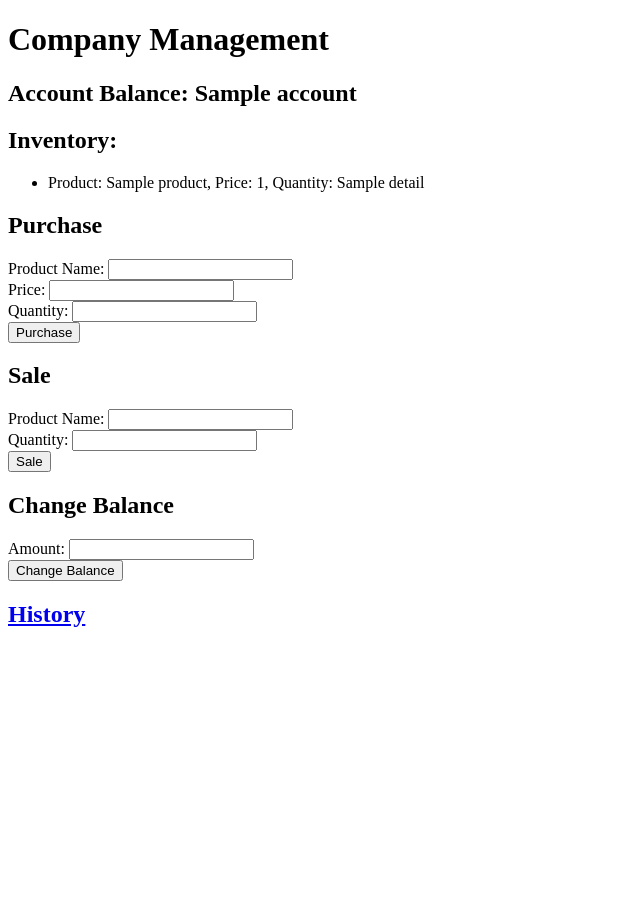
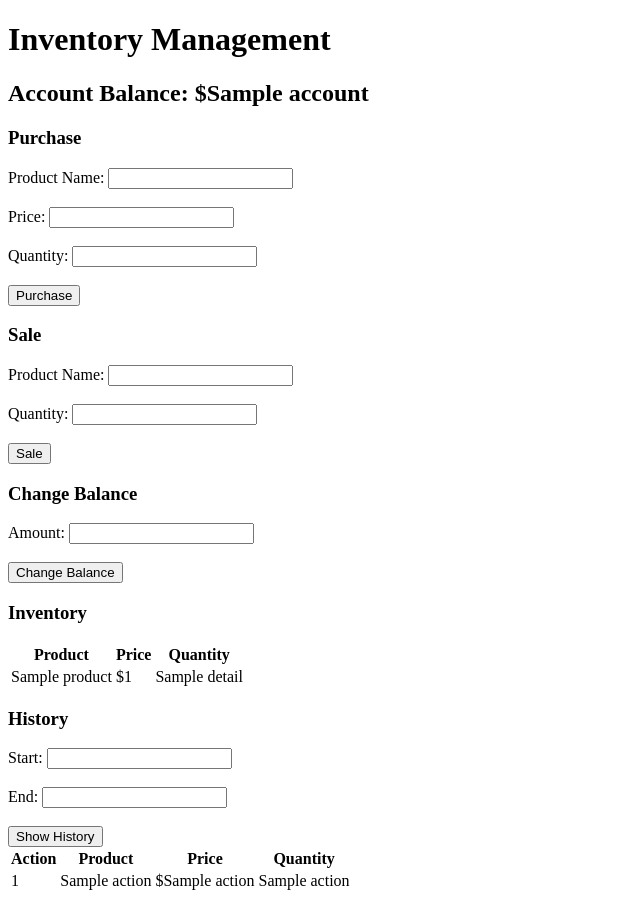
Before and after one commit to Mareczekol/FlaskApp, a Flask app: template templates/home.html in a window 1280 px wide. Shown: the whole page, without its empty margins (0-640 px from the left). Before the commit the page ends 627 px from the top, so only its background shows below. Run offline with Flask 3, Linux system fonts and the light colour scheme; the template is opened without the code that fills it: most values are stand-ins (such as "Sample title", 1, 10 or a date in 2020).

Commit message:
home and history files updated

```diff
--- a/templates/home.html
+++ b/templates/home.html
@@ -1,45 +1,76 @@
 <!DOCTYPE html>
 <html>
 <head>
-    <title>Company Management</title>
+    <title>Inventory Management</title>
 </head>
 <body>
-    <h1>Company Management</h1>
-    <h2>Account Balance: {{ account }}</h2>
-    <h2>Inventory:</h2>
-    <ul>
-        {% for product, details in inventory.items() %}
-            <li>Product: {{ product }}, Price: {{ details[0] }}, Quantity: {{ details[1] }}</li>
-        {% endfor %}
-    </ul>
-
-    <h2>Purchase</h2>
+    <h1>Inventory Management</h1>
+    <h2>Account Balance: ${{ account }}</h2>
+    {% if error_message %}
+        <p style="color: red;">{{ error_message }}</p>
+    {% endif %}
+    <h3>Purchase</h3>
     <form action="/purchase" method="post">
         <label for="product_name">Product Name:</label>
-        <input type="text" id="product_name" name="product_name"><br>
+        <input type="text" id="product_name" name="product_name"><br><br>
         <label for="price">Price:</label>
-        <input type="number" id="price" name="price"><br>
+        <input type="text" id="price" name="price"><br><br>
         <label for="quantity">Quantity:</label>
-        <input type="number" id="quantity" name="quantity"><br>
+        <input type="text" id="quantity" name="quantity"><br><br>
         <input type="submit" value="Purchase">
     </form>
-
-    <h2>Sale</h2>
+    <h3>Sale</h3>
     <form action="/sale" method="post">
         <label for="product_name">Product Name:</label>
-        <input type="text" id="product_name" name="product_name"><br>
+        <input type="text" id="product_name" name="product_name"><br><br>
         <label for="quantity">Quantity:</label>
-        <input type="number" id="quantity" name="quantity"><br>
+        <input type="text" id="quantity" name="quantity"><br><br>
         <input type="submit" value="Sale">
     </form>
-
-    <h2>Change Balance</h2>
+    <h3>Change Balance</h3>
     <form action="/change_balance" method="post">
         <label for="amount">Amount:</label>
-        <input type="number" id="amount" name="amount"><br>
+        <input type="text" id="amount" name="amount"><br><br>
         <input type="submit" value="Change Balance">
     </form>
-
-    <h2><a href="/historia">History</a></h2>
+    <h3>Inventory</h3>
+    <table>
+        <tr>
+            <th>Product</th>
+            <th>Price</th>
+            <th>Quantity</th>
+        </tr>
+        {% for product, details in inventory.items() %}
+            <tr>
+                <td>{{ product }}</td>
+                <td>${{ details[0] }}</td>
+                <td>{{ details[1] }}</td>
+            </tr>
+        {% endfor %}
+    </table>
+    <h3>History</h3>
+    <form action="/historia" method="get">
+        <label for="start">Start:</label>
+        <input type="text" id="start" name="start"><br><br>
+        <label for="end">End:</label>
+        <input type="text" id="end" name="end"><br><br>
+        <input type="submit" value="Show History">
+    </form>
+    <table>
+        <tr>
+            <th>Action</th>
+            <th>Product</th>
+            <th>Price</th>
+            <th>Quantity</th>
+        </tr>
+        {% for action in actions %}
+            <tr>
+                <td>{{ action[0] }}</td>
+                <td>{{ action[1] }}</td>
+                <td>${{ action[2] }}</td>
+                <td>{{ action[3] }}</td>
+            </tr>
+        {% endfor %}
+    </table>
 </body>
 </html>
```
Also changed, not shown: templates/history.html (+16 -12 lines).
